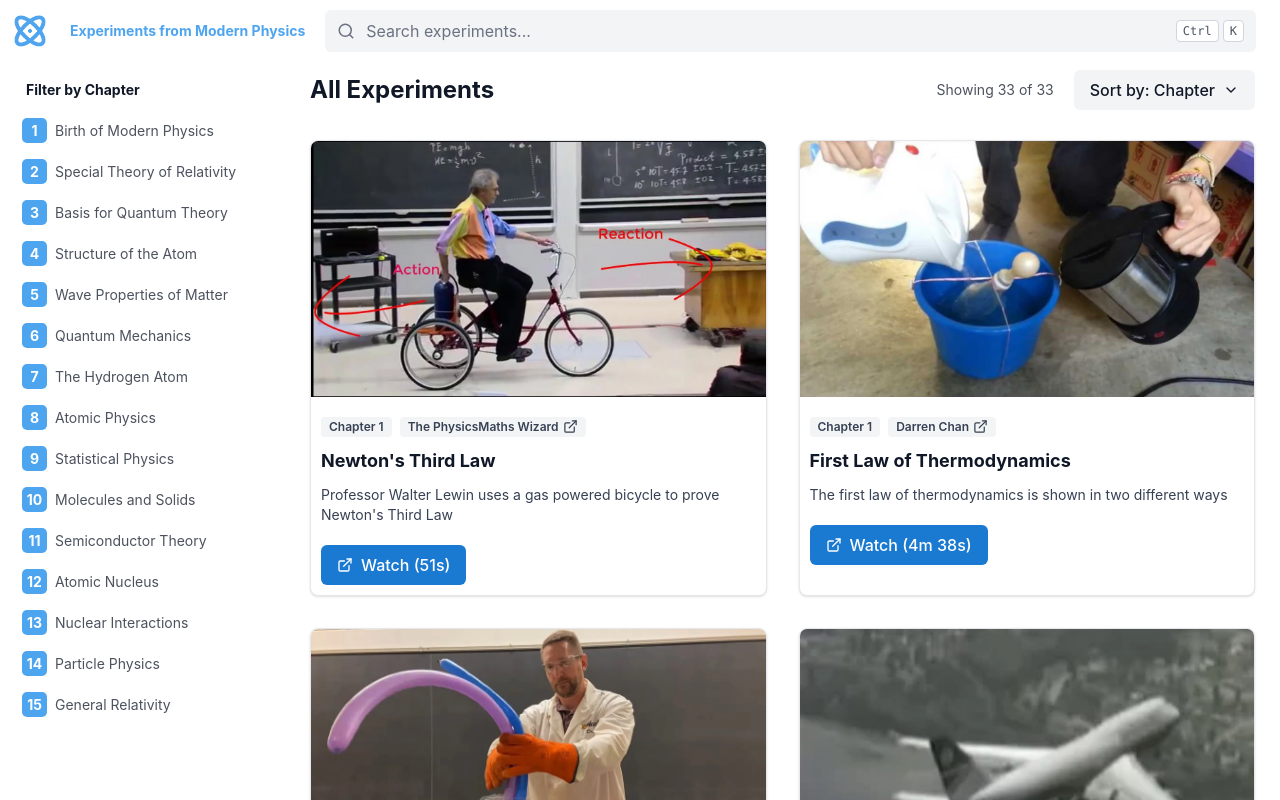
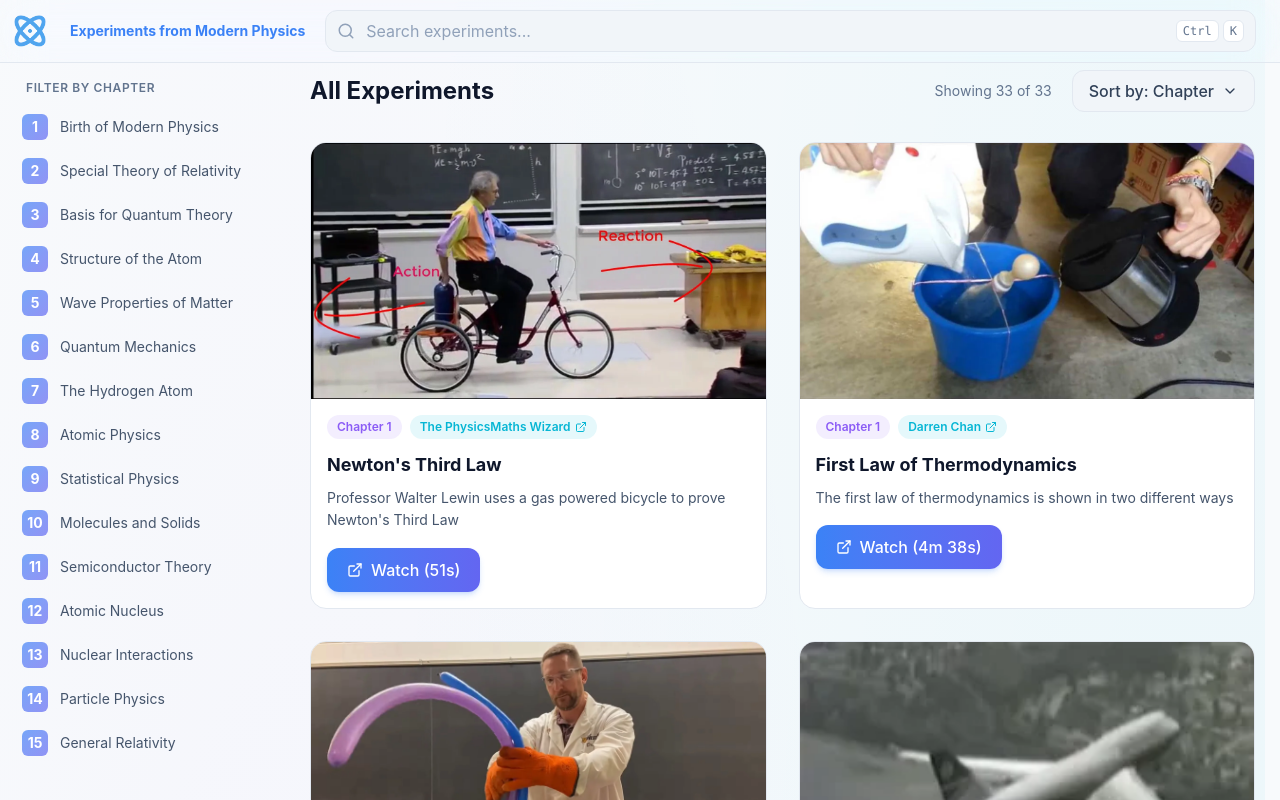
Before and after one commit to TheBobTheBlob/Experiments-from-Modern-Physics, a React (Vite) app: page / in a window 1280 px wide. Shown: the top 800 px of the page. Built offline with nearby package versions, Linux system fonts and the light colour scheme; the HTML template or start-up script is replaced by a standard one.

Commit message:
Update styling

```diff
--- a/src/App.tsx
+++ b/src/App.tsx
@@ -6,9 +6,9 @@ import NavBar from "./components/TopBar/NavBar";
 
 function App() {
     return (
-        <div className="min-h-screen">
-            {/* Nav - fixed top */}
-            <div className="bg-white dark:bg-gray-900 p-2.5 pr-2.5 lg:pr-6 fixed w-full z-10">
+        <div className="min-h-screen mesh-bg">
+            {/* Nav - fixed top, glassmorphism */}
+            <div className="glass-nav p-2.5 pr-2.5 lg:pr-6 fixed w-full z-10 border-b border-border-light dark:border-border-dark">
                 <NavBar />
             </div>
 
@@ -25,7 +25,7 @@ function App() {
 
             {/* Footer */}
             <div className="lg:ml-[300px] px-2.5 pt-8">
-                <hr className="border-gray-200 dark:border-gray-700" />
+                <hr className="border-border-light dark:border-border-dark" />
                 <Footer />
             </div>
         </div>
--- a/src/components/Experiments/ExperimentCard.tsx
+++ b/src/components/Experiments/ExperimentCard.tsx
@@ -27,45 +27,56 @@ const ExperimentCard = ({ experiment }: Props) => {
     const setChapter = useChapterStore((state) => state.setChapter);
 
     return (
-        <div className="rounded-lg border border-gray-200 dark:border-gray-700 bg-white dark:bg-gray-800 overflow-hidden shadow-sm hover:shadow-md transition-shadow">
+        <div className="rounded-2xl border border-border-light dark:border-border-dark
+            bg-surface-card-light dark:bg-surface-card-dark overflow-hidden card-glow">
             <img
                 src={`/thumbnails/${experiment.id}.webp`}
                 className="w-full aspect-video object-cover"
                 alt={`Experiment ${experiment.id} thumbnail`}
             />
 
-            <div className="p-2.5">
-                <div className="flex items-center gap-2 mt-2.5">
+            <div className="p-4">
+                <div className="flex items-center gap-2 mb-3">
                     <span
-                        className="px-2 py-0.5 text-xs font-semibold rounded bg-gray-100 dark:bg-gray-700
-                            text-gray-700 dark:text-gray-300 cursor-pointer
-                            hover:bg-gray-200 dark:hover:bg-gray-600 transition-colors"
+                        className="px-2.5 py-1 text-xs font-semibold rounded-full
+                            bg-accent-violet/10 dark:bg-accent-violet/20
+                            text-accent-violet dark:text-violet-400 cursor-pointer
+                            hover:bg-accent-violet/20 dark:hover:bg-accent-violet/30 transition-colors"
                         onClick={() => setChapter(experiment.chapter)}
                     >
                         Chapter {experiment.chapter}
                     </span>
                     <span
-                        className="px-2 py-0.5 text-xs font-semibold rounded bg-gray-100 dark:bg-gray-700
-                            text-gray-700 dark:text-gray-300 cursor-pointer
-                            hover:bg-gray-200 dark:hover:bg-gray-600 transition-colors"
+                        className="px-2.5 py-1 text-xs font-semibold rounded-full
+                            bg-accent-cyan/10 dark:bg-accent-cyan/20
+                            text-accent-cyan dark:text-cyan-400 cursor-pointer
+                            hover:bg-accent-cyan/20 dark:hover:bg-accent-cyan/30 transition-colors"
                         onClick={() => openInNewTab(experiment.channelLink)}
                     >
                         <span className="flex items-center gap-1">
                             {experiment.channel}
-                            <ExternalLink width="15px" height="15px" />
+                            <ExternalLink width="12px" height="12px" />
                         </span>
                     </span>
                 </div>
 
-                <h3 className="text-lg font-bold mt-2.5 text-gray-900 dark:text-gray-100">{experiment.title}</h3>
+                <h3 className="text-lg font-bold text-slate-900 dark:text-slate-100">
+                    {experiment.title}
+                </h3>
 
-                <p className="mt-2.5 text-sm text-gray-700 dark:text-gray-300">{experiment.description}</p>
+                <p className="mt-2 text-sm text-slate-600 dark:text-slate-400 leading-relaxed">
+                    {experiment.description}
+                </p>
             </div>
 
-            <div className="p-2.5">
+            <div className="px-4 pb-4">
                 <button
-                    className="flex items-center gap-2 px-4 py-2 rounded-md bg-modblue-500 text-white
-                        hover:bg-modblue-600 transition-colors font-medium cursor-pointer"
+                    className="flex items-center gap-2 px-5 py-2.5 rounded-xl
+                        bg-gradient-to-r from-accent-blue to-accent-indigo
+                        text-white font-medium cursor-pointer
+                        hover:brightness-110 hover:shadow-lg hover:shadow-accent-blue/30
+                        shadow-md shadow-accent-blue/20
+                        transition-all duration-300"
                     onClick={() => openInNewTab(experiment.link)}
                 >
                     <ExternalLink size={16} />
--- a/src/components/GridTitle/GridTitleDesktop.tsx
+++ b/src/components/GridTitle/GridTitleDesktop.tsx
@@ -15,30 +15,32 @@ const GridTitleDesktop = () => {
 
     return (
         <div className="flex items-center mx-2.5 my-5 gap-5">
-            <h1 className="text-2xl font-bold text-gray-900 dark:text-gray-100">
+            <h1 className="text-2xl font-bold text-slate-900 dark:text-slate-100">
                 {chapter === 0 ? "All Experiments" : `Chapter ${chapter} Experiments`}
             </h1>
             {chapter !== 0 && (
                 <button
                     onClick={() => setChapter(0)}
-                    className="text-modblue-500 hover:bg-modblue-50 dark:text-modblue-300 dark:hover:bg-modblue-900
-                        px-3 py-1.5 rounded-md font-medium transition-colors cursor-pointer"
+                    className="text-accent-blue hover:bg-accent-blue/10 dark:text-blue-400 dark:hover:bg-accent-blue/15
+                        px-3 py-1.5 rounded-lg font-medium transition-all cursor-pointer"
                 >
                     Clear filter
                 </button>
             )}
             <div className="flex-1" />
 
-            <span className="text-sm opacity-75 text-right text-gray-900 dark:text-gray-100">
+            <span className="text-sm text-slate-500 dark:text-slate-400 text-right">
                 Showing {visibleCount} of {totalCount}
             </span>
 
             <DropdownMenu.Root modal={false}>
                 <DropdownMenu.Trigger asChild>
                     <button
-                        className="flex items-center gap-2 px-4 py-2 rounded-md bg-gray-100 dark:bg-gray-800
-                        text-gray-900 dark:text-gray-100 hover:bg-gray-200 dark:hover:bg-gray-700
-                        transition-colors font-medium cursor-pointer"
+                        className="flex items-center gap-2 px-4 py-2 rounded-xl
+                        bg-surface-elevated-light dark:bg-surface-elevated-dark
+                        border border-border-light dark:border-border-dark
+                        text-slate-700 dark:text-slate-300 hover:border-accent-blue/30
+                        transition-all font-medium cursor-pointer"
                     >
                         Sort by: {sort.charAt(0).toUpperCase() + sort.slice(1)}
                         <ChevronDown size={16} />
@@ -46,31 +48,33 @@ const GridTitleDesktop = () => {
                 </DropdownMenu.Trigger>
                 <DropdownMenu.Portal>
                     <DropdownMenu.Content
-                        className="bg-white dark:bg-gray-800 rounded-md shadow-lg border border-gray-200
-                            dark:border-gray-700 py-1 min-w-[150px] z-50"
+                        className="bg-white dark:bg-slate-800 rounded-xl shadow-lg
+                            border border-border-light dark:border-border-dark
+                            py-1.5 min-w-[150px] z-50
+                            backdrop-blur-xl"
                         align="end"
                         sideOffset={5}
                     >
                         <DropdownMenu.Item
-                            className="px-3 py-2 text-sm cursor-pointer outline-none
-                                hover:bg-modblue-50 dark:hover:bg-modblue-900
-                                text-gray-900 dark:text-gray-100"
+                            className="px-3 py-2 text-sm cursor-pointer outline-none rounded-lg mx-1
+                                hover:bg-accent-blue/10 dark:hover:bg-accent-blue/15
+                                text-slate-700 dark:text-slate-300"
                             onSelect={() => setSort("chapter")}
                         >
                             Chapter
                         </DropdownMenu.Item>
                         <DropdownMenu.Item
-                            className="px-3 py-2 text-sm cursor-pointer outline-none
-                                hover:bg-modblue-50 dark:hover:bg-modblue-900
-                                text-gray-900 dark:text-gray-100"
+                            className="px-3 py-2 text-sm cursor-pointer outline-none rounded-lg mx-1
+                                hover:bg-accent-blue/10 dark:hover:bg-accent-blue/15
+                                text-slate-700 dark:text-slate-300"
                             onSelect={() => setSort("title")}
                         >
                             Title
                         </DropdownMenu.Item>
                         <DropdownMenu.Item
-                            className="px-3 py-2 text-sm cursor-pointer outline-none
-                                hover:bg-modblue-50 dark:hover:bg-modblue-900
-                                text-gray-900 dark:text-gray-100"
+                            className="px-3 py-2 text-sm cursor-pointer outline-none rounded-lg mx-1
+                                hover:bg-accent-blue/10 dark:hover:bg-accent-blue/15
+                                text-slate-700 dark:text-slate-300"
                             onSelect={() => setSort("duration")}
                         >
                             Duration
--- a/src/components/SideBar/ChapterList.tsx
+++ b/src/components/SideBar/ChapterList.tsx
@@ -20,22 +20,29 @@ const ChapterList = () => {
     }, []);
 
     return (
-        <ul className="list-none p-0 m-0">
+        <ul className="list-none p-0 m-0 space-y-0.5">
             {chapters.map((item) => (
                 <li key={item.id}>
                     <button
-                        className={`flex items-center gap-2 w-[260px] px-3 py-2 rounded-md text-left
-                            transition-colors cursor-pointer
-                            hover:bg-modblue-50 dark:hover:bg-modblue-900
-                            ${item.id === chapter ? "bg-modblue-50 dark:bg-modblue-900" : "bg-transparent"}`}
+                        className={`flex items-center gap-3 w-[260px] px-3 py-2 rounded-lg text-left
+                            transition-all duration-200 cursor-pointer
+                            hover:bg-accent-blue/8 dark:hover:bg-accent-blue/15
+                            ${item.id === chapter
+                                ? "bg-accent-blue/10 dark:bg-accent-blue/20"
+                                : "bg-transparent"}`}
                         onClick={item.id === chapter ? () => setChapter(0) : () => setChapter(item.id)}
                     >
-                        <span className="flex items-center justify-center bg-modblue-200 w-[25px] h-[25px] rounded-[5px] shrink-0">
-                            <span className="font-bold text-white dark:text-gray-900 text-sm">{item.chapter}</span>
+                        <span className={`flex items-center justify-center w-[26px] h-[26px] rounded-md shrink-0 text-sm font-bold text-white
+                            ${item.id === chapter
+                                ? "bg-gradient-to-br from-accent-blue to-accent-indigo"
+                                : "bg-gradient-to-br from-accent-blue/70 to-accent-indigo/70"}`}>
+                            {item.chapter}
                         </span>
                         <span
-                            className={`text-left text-sm text-gray-900 dark:text-gray-100
-                                ${item.id === chapter ? "opacity-100" : "opacity-75"}`}
+                            className={`text-left text-sm
+                                ${item.id === chapter
+                                    ? "text-slate-900 dark:text-slate-100 font-medium"
+                                    : "text-slate-600 dark:text-slate-400"}`}
                         >
                             {item.title}
                         </span>
--- a/src/components/SideBar/SideBar.tsx
+++ b/src/components/SideBar/SideBar.tsx
@@ -3,7 +3,9 @@ import ChapterList from "./ChapterList";
 const SideBar = () => {
     return (
         <>
-            <h3 className="text-sm font-bold py-2.5 pl-4">Filter by Chapter</h3>
+            <h3 className="text-xs font-semibold uppercase tracking-wider text-slate-500 dark:text-slate-400 py-2.5 pl-4">
+                Filter by Chapter
+            </h3>
             <div className="overflow-y-auto max-h-[calc(100vh-120px)] pr-1">
                 <ChapterList />
             </div>
--- a/src/components/TopBar/NavBar.tsx
+++ b/src/components/TopBar/NavBar.tsx
@@ -16,7 +16,7 @@ const NavBar = () => {
                 onClick={() => setChapter(0)}
                 alt="logo"
             />
-            <h2 className="hidden lg:block text-sm font-bold whitespace-nowrap text-modblue-200">
+            <h2 className="hidden lg:block text-sm font-bold whitespace-nowrap text-accent-blue dark:text-blue-400">
                 Experiments from Modern Physics
             </h2>
             <SearchBar />
--- a/src/components/TopBar/SearchBar.tsx
+++ b/src/components/TopBar/SearchBar.tsx
@@ -28,7 +28,7 @@ const SearchBar = () => {
             onBlur={() => setSeeShortcut(true)}
         >
             <div className="relative flex items-center">
-                <div className="absolute left-3 pointer-events-none text-gray-500 dark:text-gray-400">
+                <div className="absolute left-3 pointer-events-none text-slate-400 dark:text-slate-500">
                     <Search size={18} />
                 </div>
                 <input
@@ -37,18 +37,21 @@ const SearchBar = () => {
                     value={search}
                     onChange={(e) => setSearch(e.target.value)}
                     name="search"
-                    className="w-full pl-10 pr-4 lg:pr-[120px] py-2 rounded-md bg-gray-100 dark:bg-gray-800
-                        text-gray-900 dark:text-gray-100 placeholder-gray-500 dark:placeholder-gray-400
-                        border border-transparent focus:border-modblue-400 focus:outline-none
-                        transition-colors"
+                    className="w-full pl-10 pr-4 lg:pr-[120px] py-2 rounded-xl
+                        bg-surface-elevated-light dark:bg-surface-elevated-dark
+                        text-slate-800 dark:text-slate-200
+                        placeholder-slate-400 dark:placeholder-slate-500
+                        border border-border-light dark:border-border-dark
+                        focus:border-accent-blue/50 focus:ring-2 focus:ring-accent-blue/20
+                        focus:outline-none transition-all"
                 />
                 <div className="hidden lg:flex absolute right-3 items-center gap-2">
                     {seeShortcut && !search && (
                         <span className="flex items-center gap-1 pointer-events-none">
-                            <kbd className="px-1.5 py-0.5 text-xs rounded border border-gray-300 dark:border-gray-600 bg-white dark:bg-gray-700 text-gray-600 dark:text-gray-300">
+                            <kbd className="px-1.5 py-0.5 text-xs rounded-md border border-border-light dark:border-border-dark bg-white dark:bg-slate-800 text-slate-500 dark:text-slate-400">
                                 Ctrl
                             </kbd>
-                            <kbd className="px-1.5 py-0.5 text-xs rounded border border-gray-300 dark:border-gray-600 bg-white dark:bg-gray-700 text-gray-600 dark:text-gray-300">
+                            <kbd className="px-1.5 py-0.5 text-xs rounded-md border border-border-light dark:border-border-dark bg-white dark:bg-slate-800 text-slate-500 dark:text-slate-400">
                                 K
                             </kbd>
                         </span>
@@ -56,7 +59,7 @@ const SearchBar = () => {
                     {search && (
                         <button
                             type="button"
-                            className="text-sm text-modblue-500 hover:text-modblue-600 dark:text-modblue-300 dark:hover:text-modblue-200 font-medium cursor-pointer"
+                            className="text-sm text-accent-blue hover:text-blue-600 dark:text-blue-400 dark:hover:text-blue-300 font-medium cursor-pointer transition-colors"
                             onClick={() => {
                                 setSearch("");
                                 setSeeShortcut(true);
--- a/src/index.css
+++ b/src/index.css
@@ -1,31 +1,59 @@
 @import "tailwindcss";
 
 @theme {
-    --color-modblue-50: #e0f4ff;
-    --color-modblue-100: #b5dbfd;
-    --color-modblue-200: #4ea5ef;
-    --color-modblue-300: #5bacf0;
-    --color-modblue-400: #3194eb;
-    --color-modblue-500: #1a7ad1;
-    --color-modblue-600: #0f5fa4;
-    --color-modblue-700: #064476;
-    --color-modblue-800: #002949;
-    --color-modblue-900: #000f1d;
+    /* Primary gradient anchors */
+    --color-accent-violet: #8b5cf6;
+    --color-accent-indigo: #6366f1;
+    --color-accent-blue: #3b82f6;
+    --color-accent-cyan: #06b6d4;
+    --color-accent-pink: #ec4899;
+
+    /* Neutral palette */
+    --color-surface-light: #f8fafc;
+    --color-surface-dark: #0f172a;
+    --color-surface-card-light: #ffffff;
+    --color-surface-card-dark: #1e293b;
+    --color-surface-elevated-light: #f1f5f9;
+    --color-surface-elevated-dark: #1e293b;
+    --color-border-light: #e2e8f0;
+    --color-border-dark: #334155;
 }
 
 /* Skeleton animation */
 @keyframes skeleton-pulse {
     0%,
     100% {
-        opacity: 0.4;
+        opacity: 0.3;
     }
     50% {
-        opacity: 1;
+        opacity: 0.7;
     }
 }
 
 .animate-skeleton {
-    animation: skeleton-pulse 1.5s ease-in-out infinite;
+    animation: skeleton-pulse 1.8s ease-in-out infinite;
+}
+
+/* Gradient shimmer for skeleton */
+@keyframes shimmer {
+    0% {
+        background-position: -200% 0;
+    }
+    100% {
+        background-position: 200% 0;
+    }
+}
+
+.animate-shimmer {
+    background: linear-gradient(90deg, transparent 0%, rgba(139, 92, 246, 0.08) 50%, transparent 100%);
+    background-size: 200% 100%;
+    animation: shimmer 2s ease-in-out infinite;
+}
+
+.dark .animate-shimmer {
+    background: linear-gradient(90deg, transparent 0%, rgba(139, 92, 246, 0.15) 50%, transparent 100%);
+    background-size: 200% 100%;
+    animation: shimmer 2s ease-in-out infinite;
 }
 
 /* Base styles */
@@ -34,14 +62,87 @@ html {
 }
 
 body {
-    @apply bg-white text-gray-900 dark:bg-gray-900 dark:text-gray-100;
+    @apply bg-surface-light text-slate-800 dark:bg-surface-dark dark:text-slate-200;
     margin: 0;
     font-family:
-        -apple-system, BlinkMacSystemFont, "Segoe UI", Helvetica, Arial, sans-serif, "Apple Color Emoji",
-        "Segoe UI Emoji", "Segoe UI Symbol";
+        "Inter", -apple-system, BlinkMacSystemFont, "Segoe UI", Helvetica, Arial,
+        sans-serif, "Apple Color Emoji", "Segoe UI Emoji", "Segoe UI Symbol";
 }
 
 /* Radix dropdown menu styles */
 [data-radix-popper-content-wrapper] {
     z-index: 10 !important;
 }
+
+/* Gradient text utility */
+.text-gradient {
+    background: linear-gradient(135deg, var(--color-accent-violet), var(--color-accent-indigo), var(--color-accent-cyan));
+    -webkit-background-clip: text;
+    -webkit-text-fill-color: transparent;
+    background-clip: text;
+}
+
+/* Gradient border utility */
+.border-gradient {
+    border: 1px solid transparent;
+    background-clip: padding-box;
+    position: relative;
+}
+
+.border-gradient::before {
+    content: "";
+    position: absolute;
+    inset: -1px;
+    border-radius: inherit;
+    padding: 1px;
+    background: linear-gradient(135deg, var(--color-accent-violet), var(--color-accent-indigo), var(--color-accent-cyan));
+    mask: linear-gradient(#fff 0 0) content-box, linear-gradient(#fff 0 0);
+    mask-composite: exclude;
+    -webkit-mask: linear-gradient(#fff 0 0) content-box, linear-gradient(#fff 0 0);
+    -webkit-mask-composite: xor;
+    pointer-events: none;
+}
+
+/* Glassmorphism nav */
+.glass-nav {
+    backdrop-filter: blur(20px) saturate(180%);
+    -webkit-backdrop-filter: blur(20px) saturate(180%);
+    background: transparent;
+}
+
+.dark .glass-nav {
+    background: transparent;
+}
+
+/* Subtle background mesh gradient */
+.mesh-bg {
+    background-image:
+        radial-gradient(at 27% 37%, rgba(139, 92, 246, 0.06) 0px, transparent 50%),
+        radial-gradient(at 97% 21%, rgba(6, 182, 212, 0.06) 0px, transparent 50%),
+        radial-gradient(at 52% 99%, rgba(236, 72, 153, 0.04) 0px, transparent 50%);
+}
+
+.dark .mesh-bg {
+    background-image:
+        radial-gradient(at 27% 37%, rgba(139, 92, 246, 0.1) 0px, transparent 50%),
+        radial-gradient(at 97% 21%, rgba(6, 182, 212, 0.08) 0px, transparent 50%),
+        radial-gradient(at 52% 99%, rgba(236, 72, 153, 0.06) 0px, transparent 50%);
+}
+
+/* Card hover glow */
+.card-glow {
+    transition: box-shadow 0.3s ease, transform 0.2s ease;
+}
+
+.card-glow:hover {
+    box-shadow:
+        0 4px 20px rgba(59, 130, 246, 0.1),
+        0 0 40px rgba(99, 102, 241, 0.06);
+    transform: translateY(-2px);
+}
+
+.dark .card-glow:hover {
+    box-shadow:
+        0 4px 20px rgba(59, 130, 246, 0.2),
+        0 0 40px rgba(99, 102, 241, 0.1);
+}
```
Also changed, not shown: src/components/Experiments/ExperimentCardSkeleton.tsx (+12 -8 lines), src/components/Footer.tsx (+4 -4 lines), src/components/GridTitle/GridTitleMobile.tsx (+35 -27 lines).
